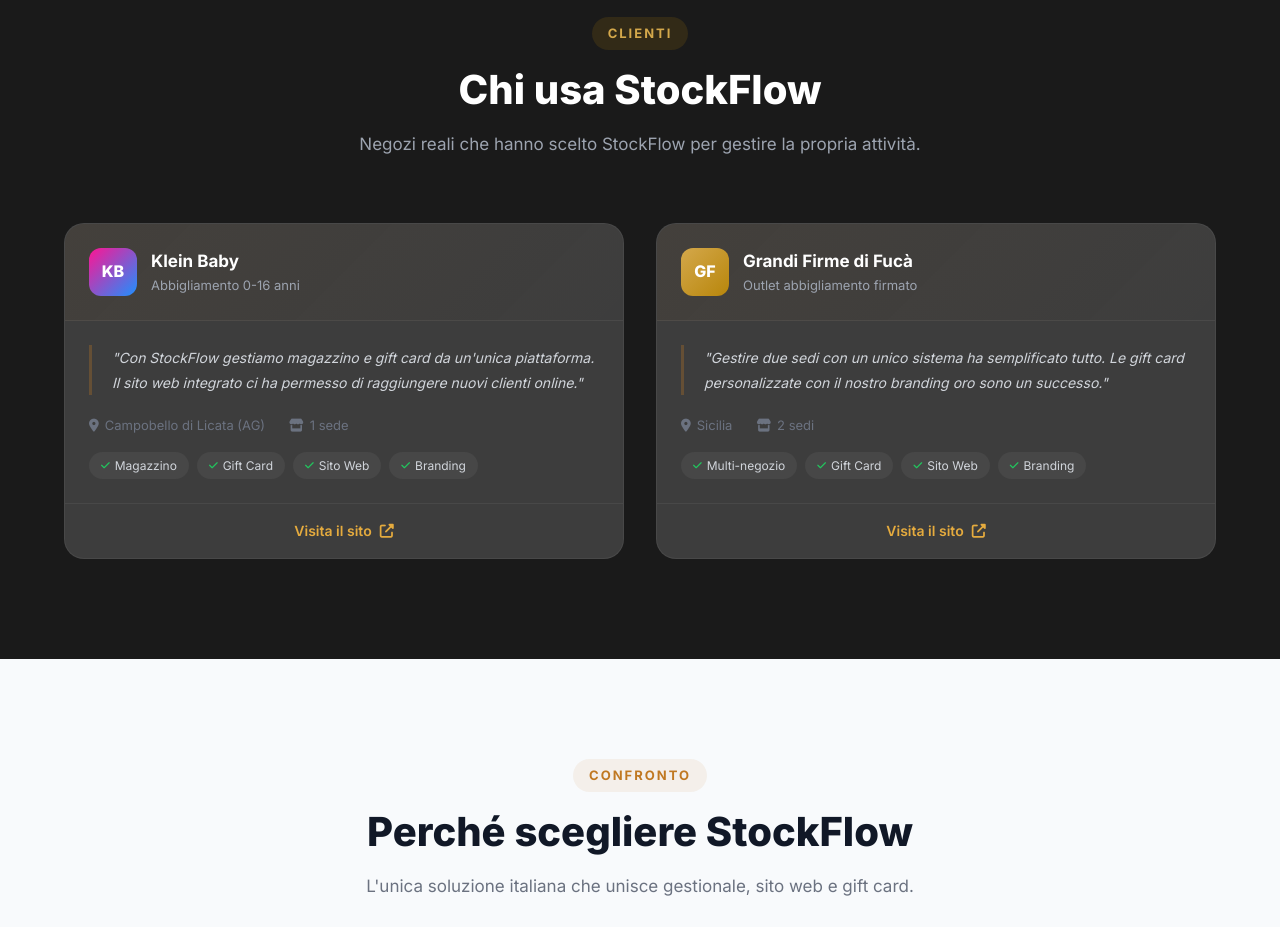
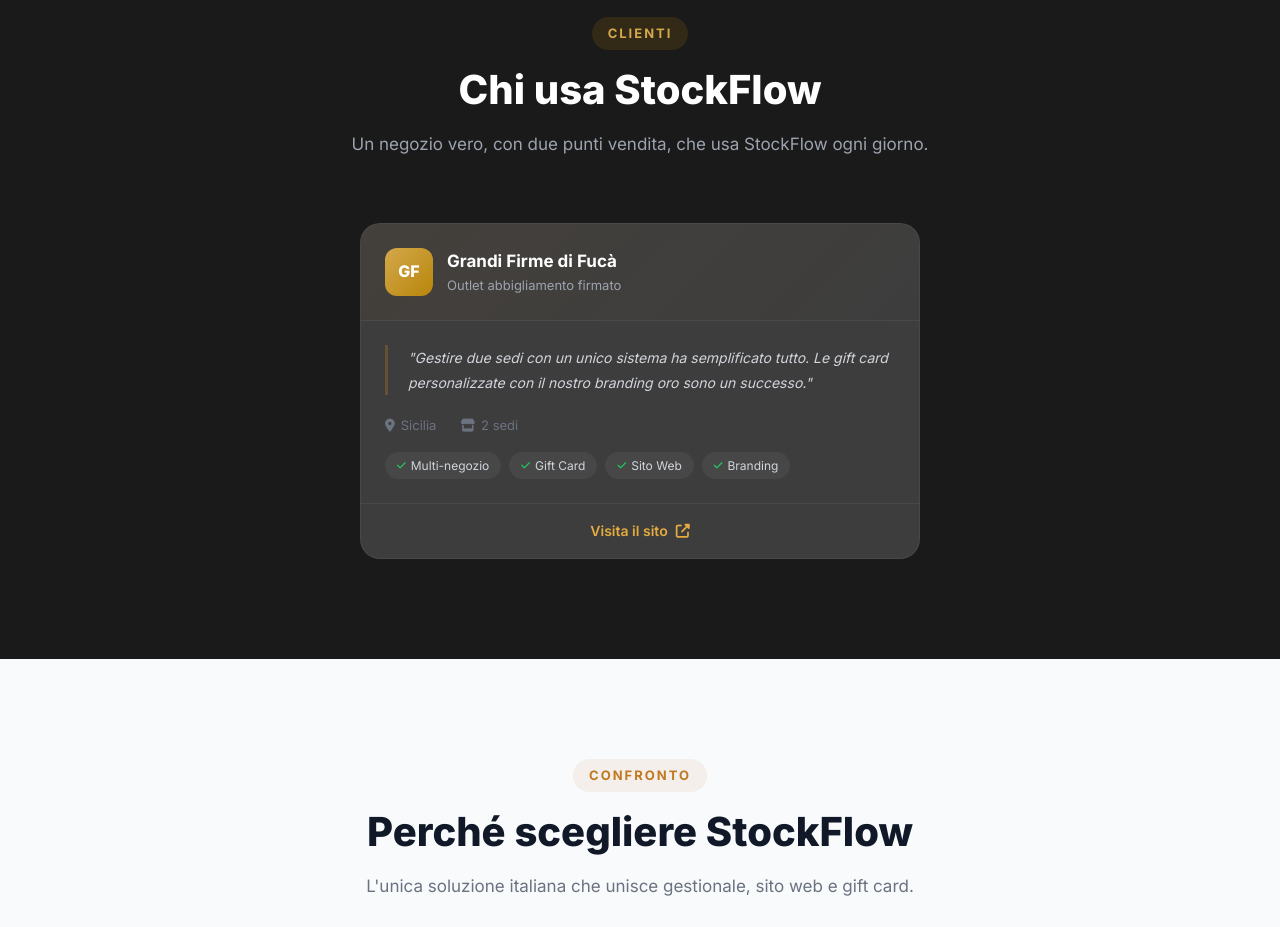
Before and after one commit to emcdigitalsolutions/emcdigitalsolutions, a plain HTML site: page stockflowERP/index.html in a window 1280 px wide. Shown: the part 3900-4827 px from the top of the page. Drawn offline with Linux system fonts and the light colour scheme.

Commit message:
Klein Baby: niente StockflowERP (non lo usa); vetrina Stockflow solo con Grandi Firme
Claude-Session: https://claude.ai/code/session_01LozjYVqBScRbon5SvMjdxd

```diff
--- a/stockflowERP/index.html
+++ b/stockflowERP/index.html
@@ -305,38 +305,10 @@
             <div class="section-header" data-aos="fade-up">
                 <span class="section-tag">Clienti</span>
                 <h2 class="section-title">Chi usa StockFlow</h2>
-                <p class="section-sub">Negozi reali che hanno scelto StockFlow per gestire la propria attivit&agrave;.</p>
+                <p class="section-sub">Un negozio vero, con due punti vendita, che usa StockFlow ogni giorno.</p>
             </div>
-            <div class="clients-grid">
+            <div class="clients-grid" style="grid-template-columns:minmax(0,560px);justify-content:center">
                 <div class="client-card" data-aos="fade-up" data-aos-delay="0">
-                    <div class="client-header" style="--brand-primary: #FF1493; --brand-secondary: #1E90FF">
-                        <div class="client-brand">
-                            <span class="client-logo" style="background: linear-gradient(135deg, #FF1493, #1E90FF)">KB</span>
-                            <div>
-                                <h3>Klein Baby</h3>
-                                <p>Abbigliamento 0-16 anni</p>
-                            </div>
-                        </div>
-                    </div>
-                    <div class="client-body">
-                        <p class="client-quote">"Con StockFlow gestiamo magazzino e gift card da un'unica piattaforma. Il sito web integrato ci ha permesso di raggiungere nuovi clienti online."</p>
-                        <div class="client-info">
-                            <span><i class="fas fa-map-marker-alt"></i> Campobello di Licata (AG)</span>
-                            <span><i class="fas fa-store"></i> 1 sede</span>
-                        </div>
-                        <div class="client-features">
-                            <span class="client-feature"><i class="fas fa-check"></i> Magazzino</span>
-                            <span class="client-feature"><i class="fas fa-check"></i> Gift Card</span>
-                            <span class="client-feature"><i class="fas fa-check"></i> Sito Web</span>
-                            <span class="client-feature"><i class="fas fa-check"></i> Branding</span>
-                        </div>
-                    </div>
-                    <a href="https://www.kleinbaby.it" target="_blank" rel="noopener" class="client-link">
-                        Visita il sito <i class="fas fa-external-link-alt"></i>
-                    </a>
-                </div>
-
-                <div class="client-card" data-aos="fade-up" data-aos-delay="200">
                     <div class="client-header" style="--brand-primary: #D4A84B; --brand-secondary: #B8860B">
                         <div class="client-brand">
                             <span class="client-logo" style="background: linear-gradient(135deg, #D4A84B, #B8860B)">GF</span>
```
Also changed, not shown: index.html (+3 -3 lines).
